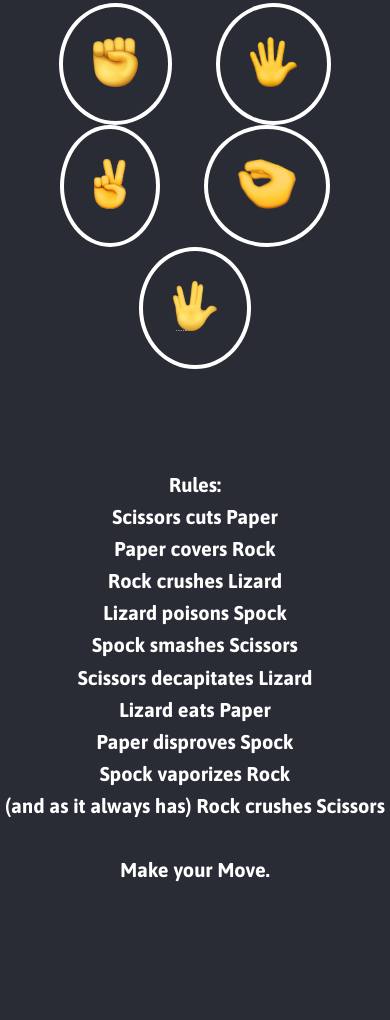
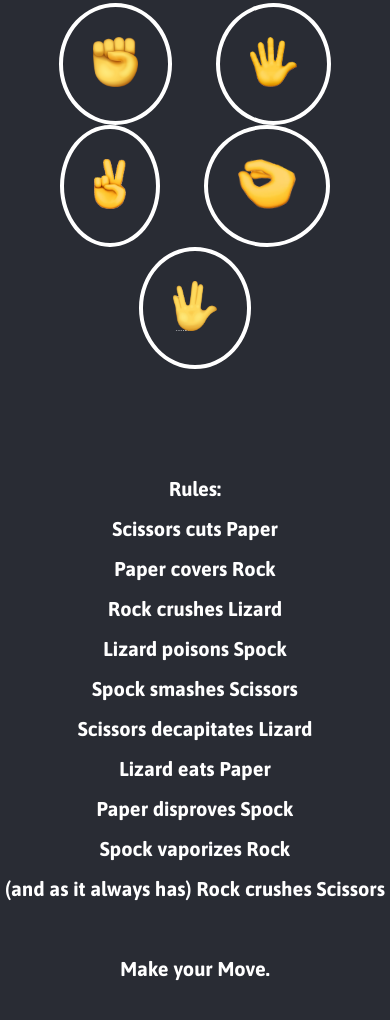
Before and after one commit to nmakucsd/RockPaperScissorsLizardSpock, a plain HTML site: page index.html in a window 390 px wide. Shown: the part 380-1400 px from the top of the page. Before the commit the page ends 1366 px from the top, so only its background shows below. Drawn offline with Linux system fonts and the light colour scheme.

Commit message:
Fix Mobile bug

```diff
--- a/styles.css
+++ b/styles.css
@@ -106,7 +106,7 @@ header > h1 {
     font-family: Asap, sans-serif;
     font-weight: bold;
     font-size: 20px;
-    line-height: 3ch;
+    line-height: 30pt;
     margin: 100px auto;
 }
 
```
